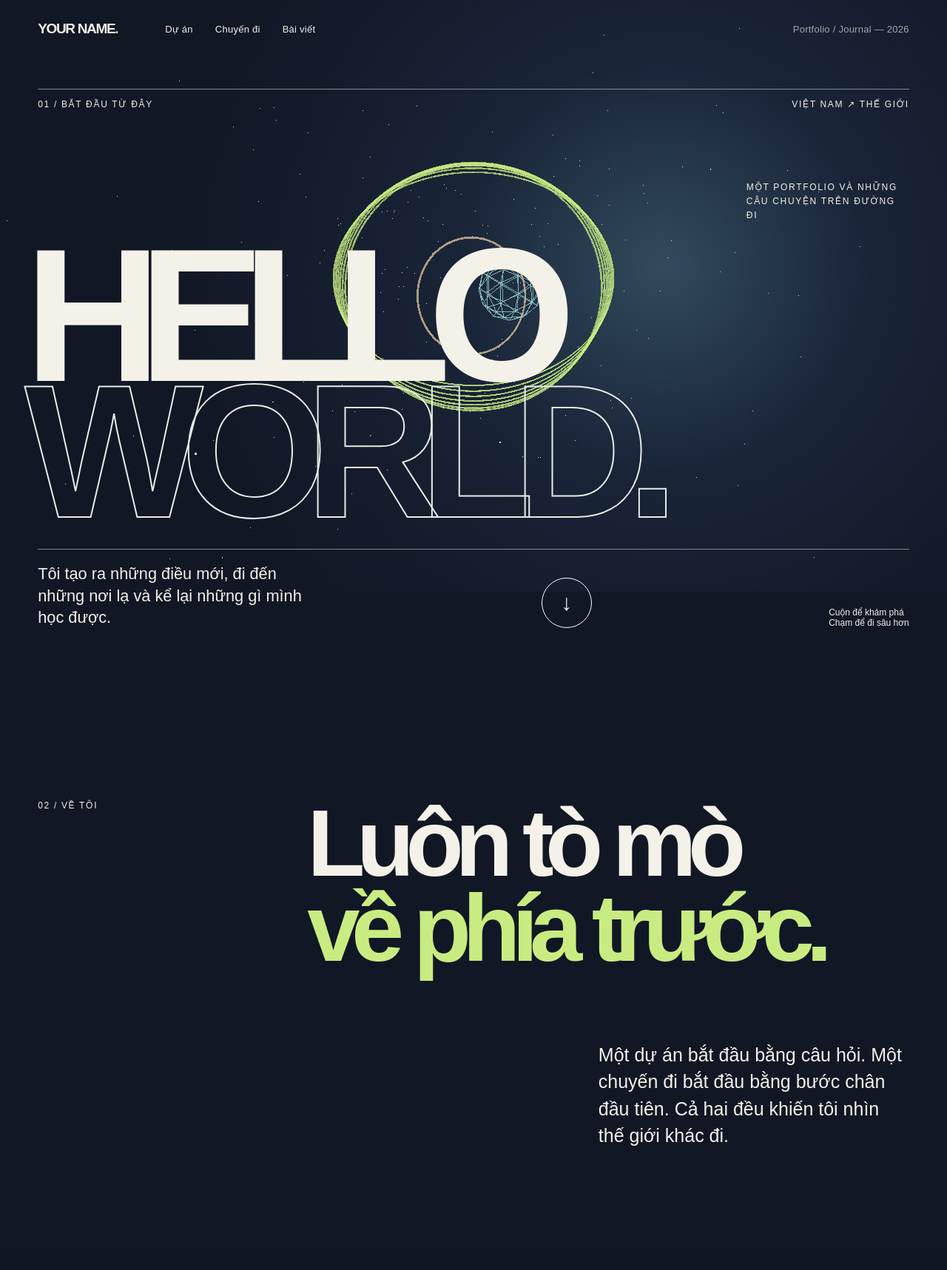
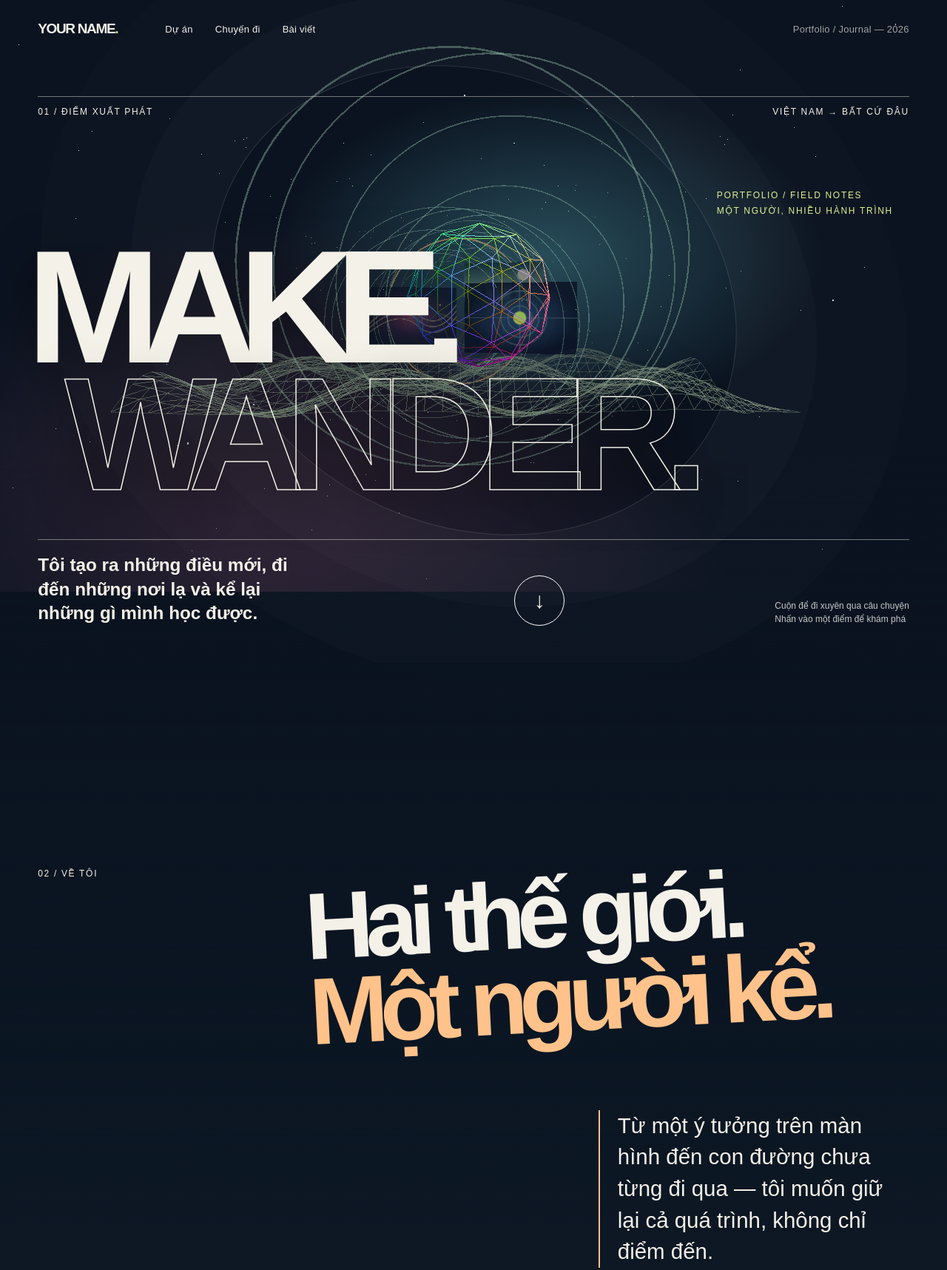
Before and after one commit to huy-buidoanquang/huybuidoanquang, an Astro site: page / in a window 1280 px wide. Shown: the top 1717 px of the page at 74% size. Built offline with nearby package versions, Linux system fonts and the light colour scheme; Astro itself is replaced by a stand-in of ours; animation ran at ten frames a second.

Commit message:
Make portfolio journey immersive

```diff
--- /dev/null
+++ b/src/content/destinations/hoi-an.md
@@ -0,0 +1,9 @@
+---
+title: "Hội An"
+summary: "Ánh đèn và những con phố chậm khi trời vừa tối."
+cover: "../../assets/hoi-an.svg"
+coverAlt: "Đèn lồng sáng giữa phố cổ trong minh họa ban đêm"
+theme: "sand"
+---
+
+**Địa điểm mẫu.** Thay bằng ảnh và trải nghiệm thật của bạn. Mỗi nơi có thể mang một màu sắc và cách kể riêng.
--- /dev/null
+++ b/src/content/posts/light-and-places.md
@@ -0,0 +1,14 @@
+---
+title: "Ánh sáng của một nơi chốn"
+summary: "Một ghi chép mẫu về ảnh, màu sắc và ký ức."
+date: 2026-11-07
+category: "nhiep-anh"
+destination: "hoi-an"
+cover: "../../assets/hoi-an.svg"
+coverAlt: "Đèn lồng sáng giữa phố cổ trong minh họa ban đêm"
+theme: "sand"
+---
+
+*Bài viết mẫu — hãy thay bằng ảnh và câu chuyện của bạn.*
+
+Có những bức ảnh giúp ta nhớ lại màu sắc của một buổi tối. Có những bức khác giữ lại cả âm thanh và cảm giác khi đứng ở nơi ấy.
--- /dev/null
+++ b/src/content/projects/signal-study.md
@@ -0,0 +1,9 @@
+---
+title: "Tín hiệu & chuyển động"
+summary: "Một thử nghiệm mẫu về dữ liệu, nhịp điệu và tương tác."
+cover: "../../assets/signal.svg"
+coverAlt: "Những đường sáng uốn cong trên nền tím sẫm"
+theme: "night"
+---
+
+**Dự án mẫu.** Thay bằng một sản phẩm, nghiên cứu hoặc tác phẩm thật của bạn. Hãy kể điều gì khiến bạn bắt đầu và quyết định nào tạo ra kết quả.
--- /dev/null
+++ b/src/content/projects/travel-notes.md
@@ -0,0 +1,9 @@
+---
+title: "Những trang nhật ký"
+summary: "Một dự án mẫu kết hợp ảnh, địa điểm và ký ức."
+cover: "../../assets/hoi-an.svg"
+coverAlt: "Đèn lồng sáng giữa phố cổ trong minh họa ban đêm"
+theme: "sand"
+---
+
+**Dự án mẫu.** Đây có thể là nơi bạn kể về một bộ ảnh, một ý tưởng cá nhân hoặc một sản phẩm bạn tự tạo.
--- a/src/journey/JourneyCanvas.ts
+++ b/src/journey/JourneyCanvas.ts
@@ -1,5 +1,8 @@
 import * as THREE from 'three';
 import { getScrollProgress } from './scrollProgress.js';
+import projectArt from '../assets/project.svg?url';
+import signalArt from '../assets/signal.svg?url';
+import placeArt from '../assets/dalat.svg?url';
 
 export function mountJourney(canvas: HTMLCanvasElement | null) {
     if (!canvas) return;
@@ -11,35 +14,64 @@ export function mountJourney(canvas: HTMLCanvasElement | null) {
     }
 
     const scene = new THREE.Scene();
+    scene.fog = new THREE.FogExp2(0x111725, 0.018);
     const camera = new THREE.PerspectiveCamera(55, 1, 0.1, 100);
-    camera.position.z = 12;
+    const route = new THREE.CatmullRomCurve3([
+        new THREE.Vector3(0, 0, 13),
+        new THREE.Vector3(0.3, 0.2, 4),
+        new THREE.Vector3(1.7, 0, -6),
+        new THREE.Vector3(-1.3, 0.4, -16),
+        new THREE.Vector3(0.8, 0.3, -28),
+        new THREE.Vector3(0, 0.5, -38),
+    ]);
+    camera.position.copy(route.getPointAt(0));
     const objects: THREE.Object3D[] = [];
     const add = (object: THREE.Object3D) => { scene.add(object); objects.push(object); };
-    const ringMaterial = new THREE.MeshBasicMaterial({ color: 0xc8ec81, wireframe: true, transparent: true, opacity: 0.48 });
-    for (let i = 0; i < 7; i++) {
-        const ring = new THREE.Mesh(new THREE.TorusGeometry(2.7 + i * 0.34, 0.015, 5, 100), ringMaterial);
-        ring.position.z = -i * 1.25;
-        ring.rotation.x = 0.3 + i * 0.07;
+    const ringMaterial = new THREE.MeshBasicMaterial({ color: 0xa9debf, transparent: true, opacity: 0.36 });
+    for (let i = 0; i < 19; i++) {
+        const ring = new THREE.Mesh(new THREE.TorusGeometry(3.7 + Math.sin(i * 1.3) * 0.7, 0.018, 3, 80), ringMaterial);
+        ring.position.set(Math.sin(i * 0.62) * 1.2, Math.cos(i * 0.47) * 0.7, 3 - i * 1.8);
+        ring.rotation.set(0.22 + Math.sin(i) * 0.12, Math.cos(i * 0.7) * 0.2, i * 0.37);
         add(ring);
     }
     const core = new THREE.Mesh(
-        new THREE.IcosahedronGeometry(1.4, 1),
-        new THREE.MeshBasicMaterial({ color: 0x9fd6d0, wireframe: true, transparent: true, opacity: 0.6 })
+        new THREE.IcosahedronGeometry(1.9, 1),
+        new THREE.MeshNormalMaterial({ wireframe: true, transparent: true, opacity: 0.8 })
     );
-    core.position.set(1.6, 0.3, -13);
+    core.position.set(0.5, 0.4, -2);
     add(core);
+    const imageTextures = [projectArt, signalArt, placeArt].map((url) => new THREE.TextureLoader().load(url));
+    imageTextures.forEach((texture, index) => {
+        texture.colorSpace = THREE.SRGBColorSpace;
+        const frame = new THREE.Mesh(
+            new THREE.PlaneGeometry(4.8, 3),
+            new THREE.MeshBasicMaterial({ map: texture, side: THREE.DoubleSide, transparent: true, opacity: 0.88 })
+        );
+        frame.position.set(index === 1 ? -2.5 : 2.5, index === 2 ? 1.4 : -0.3, -11 - index * 5);
+        frame.rotation.y = index === 1 ? 0.28 : -0.28;
+        add(frame);
+    });
     const portal = new THREE.Mesh(
-        new THREE.TorusGeometry(4, 0.07, 6, 100),
-        new THREE.MeshBasicMaterial({ color: 0xe4c49b, transparent: true, opacity: 0.75 })
+        new THREE.TorusGeometry(5.1, 0.055, 5, 100),
+        new THREE.MeshBasicMaterial({ color: 0xf0b878, transparent: true, opacity: 0.85 })
     );
     portal.position.z = -27;
-    portal.rotation.y = 0.4;
+    portal.rotation.y = 0.2;
     add(portal);
-    const stars = new Float32Array(240 * 3);
-    for (let i = 0; i < 240; i++) {
-        stars[i * 3] = (Math.random() - 0.5) * 24;
+    const terrain = new THREE.PlaneGeometry(35, 30, 38, 32);
+    terrain.rotateX(-Math.PI / 2);
+    const vertices = terrain.attributes.position;
+    for (let i = 0; i < vertices.count; i++) {
+        const x = vertices.getX(i), z = vertices.getZ(i);
+        vertices.setY(i, Math.sin(x * 0.42) * Math.cos(z * 0.31) * 1.4 + Math.sin(z * 0.65) * 0.45);
+    }
+    add(new THREE.Mesh(terrain, new THREE.MeshBasicMaterial({ color: 0xb6d1aa, wireframe: true, transparent: true, opacity: 0.35 })));
+    terrain.translate(0, -5, -31);
+    const stars = new Float32Array(300 * 3);
+    for (let i = 0; i < 300; i++) {
+        stars[i * 3] = (Math.random() - 0.5) * 28;
         stars[i * 3 + 1] = (Math.random() - 0.5) * 18;
-        stars[i * 3 + 2] = 8 - Math.random() * 48;
+        stars[i * 3 + 2] = 8 - Math.random() * 50;
     }
     const starGeometry = new THREE.BufferGeometry();
     starGeometry.setAttribute('position', new THREE.BufferAttribute(stars, 3));
@@ -59,12 +91,14 @@ export function mountJourney(canvas: HTMLCanvasElement | null) {
     const draw = () => {
         if (disposed || document.hidden) return;
         const progress = getScrollProgress(scrollY, document.documentElement.scrollHeight - innerHeight);
-        camera.position.z += (12 - progress * 43 - camera.position.z) * 0.06;
-        camera.position.x += (pointerX * 0.35 - camera.position.x) * 0.04;
-        camera.position.y += (-pointerY * 0.25 - camera.position.y) * 0.04;
-        core.rotation.x += 0.003;
-        core.rotation.y += 0.004;
-        portal.rotation.z += 0.0015;
+        const target = route.getPointAt(progress * 0.98);
+        camera.position.lerp(target, 0.055);
+        camera.position.x += (pointerX * 0.23) * 0.03;
+        camera.position.y += (-pointerY * 0.18) * 0.03;
+        camera.lookAt(route.getPointAt(Math.min(progress * 0.98 + 0.045, 1)));
+        core.rotation.x += 0.002;
+        core.rotation.y += 0.003;
+        portal.rotation.z += 0.001;
         renderer.render(scene, camera);
         frame = requestAnimationFrame(draw);
     };
@@ -82,6 +116,7 @@ export function mountJourney(canvas: HTMLCanvasElement | null) {
             if (Array.isArray(material)) material.forEach((item) => item.dispose());
             else material?.dispose();
         }
+        imageTextures.forEach((texture) => texture.dispose());
         renderer.dispose();
     };
     resize();
--- a/src/pages/index.astro
+++ b/src/pages/index.astro
@@ -3,6 +3,7 @@ import BaseLayout from '../layouts/BaseLayout.astro';
 import { Image } from 'astro:assets';
 import { getCollection } from 'astro:content';
 import profile from '../data/profile.json';
+import '../styles/experience.css';
 const projects = await getCollection('projects');
 const destinations = await getCollection('destinations');
 const posts = (await getCollection('posts')).sort((a,b) => b.data.date.valueOf() - a.data.date.valueOf());
@@ -13,29 +14,29 @@ const posts = (await getCollection('posts')).sort((a,b) => b.data.date.valueOf()
         <canvas id="journey-canvas" class="journey-canvas" aria-hidden="true"></canvas>
         <section id="person" class="chapter hero-chapter" aria-labelledby="hero-title">
             <div class="chapter-inner hero-inner">
-                <div class="hero-topline"><span>01 / Bắt đầu từ đây</span><span>{profile.location} ↗ Thế giới</span></div>
-                <p class="hero-kicker">Một portfolio và những câu chuyện trên đường đi</p>
-                <h1 id="hero-title"><span>HELLO</span><span class="outline">WORLD.</span></h1>
-                <div class="hero-bottomline"><p>{profile.intro}</p><a href="#projects" class="circle-link" aria-label="Cuộn tới dự án">↓</a><span>Cuộn để khám phá<br />Chạm để đi sâu hơn</span></div>
+                <div class="hero-topline"><span>01 / Điểm xuất phát</span><span>{profile.location} → bất cứ đâu</span></div>
+                <p class="hero-kicker">Portfolio / Field notes<br />Một người, nhiều hành trình</p>
+                <h1 id="hero-title"><span>MAKE.</span><span class="outline">WANDER.</span></h1>
+                <div class="hero-bottomline"><p>{profile.intro}</p><a href="#projects" class="circle-link" aria-label="Cuộn tới dự án">↓</a><span>Cuộn để đi xuyên qua câu chuyện<br />Nhấn vào một điểm để khám phá</span></div>
             </div>
         </section>
         <section class="chapter about-chapter" aria-labelledby="about-title">
-            <div class="chapter-inner about-inner"><span class="section-number">02 / Về tôi</span><h2 id="about-title">Luôn tò mò<br /><em>về phía trước.</em></h2><p>Một dự án bắt đầu bằng câu hỏi. Một chuyến đi bắt đầu bằng bước chân đầu tiên. Cả hai đều khiến tôi nhìn thế giới khác đi.</p></div>
+            <div class="chapter-inner about-inner"><span class="section-number">02 / Về tôi</span><h2 id="about-title">Hai thế giới.<br /><em>Một người kể.</em></h2><p>Từ một ý tưởng trên màn hình đến con đường chưa từng đi qua — tôi muốn giữ lại cả quá trình, không chỉ điểm đến.</p></div>
         </section>
         <section id="projects" class="chapter projects-chapter" aria-labelledby="projects-title">
-            <div class="chapter-inner"><div class="chapter-heading"><span class="section-number">03 / Những thứ tôi tạo ra</span><h2 id="projects-title">Selected<br /><em>work.</em></h2></div>
+            <div class="chapter-inner"><div class="chapter-heading"><span class="section-number">03 / Những thứ tôi tạo ra</span><h2 id="projects-title">Made<br /><em>of curiosity.</em></h2></div>
                 <div class="project-list">{projects.map((project,index) => <a class="project-row" href={'/projects/' + project.id + '/'}><span class="project-order">0{index+1}</span><strong>{project.data.title}</strong><span class="project-summary">{project.data.summary}</span><span class="project-arrow">↗</span></a>)}</div>
                 <p class="sample-note">Dự án mẫu — thay nội dung trong GitHub.</p>
             </div>
         </section>
         <section id="journeys" class="chapter journeys-chapter" aria-labelledby="journeys-title">
-            <div class="chapter-inner"><span class="section-number">04 / Ngoài màn hình</span><h2 id="journeys-title">Đi xa<br /><em>để nhìn gần.</em></h2><p>Mỗi nơi có một nhịp sống. Mỗi chuyến đi để lại một góc nhìn mới.</p>
-                <div class="destination-list">{destinations.map((place) => <a href={'/places/' + place.id + '/'} class="destination-link"><Image src={place.data.cover} alt={place.data.coverAlt} widths={[480,960]} sizes="(max-width: 800px) 90vw, 45vw" loading="lazy" /><span><small>Điểm đến / 01</small><strong>{place.data.title}</strong><b>Khám phá ↗</b></span></a>)}</div>
+            <div class="chapter-inner"><span class="section-number">04 / Ngoài màn hình</span><h2 id="journeys-title">Beyond<br /><em>coordinates.</em></h2><p>Đi qua một nơi là nhìn thấy nó đổi khác theo ánh sáng, con người và ký ức của chính mình.</p>
+                <div class="destination-list">{destinations.map((place,index) => <a href={'/places/' + place.id + '/'} class="destination-link"><Image src={place.data.cover} alt={place.data.coverAlt} widths={[480,960]} sizes="(max-width: 800px) 90vw, 45vw" loading="lazy" /><span><small>Điểm đến / 0{index+1}</small><strong>{place.data.title}</strong><b>Khám phá ↗</b></span></a>)}</div>
                 <p class="sample-note">Địa điểm mẫu — thay ảnh và câu chuyện trong GitHub.</p>
             </div>
         </section>
         <section id="journal" class="chapter journal-chapter" aria-labelledby="journal-title">
-            <div class="chapter-inner"><span class="section-number">05 / Nhật ký</span><h2 id="journal-title">Stories<br /><em>to tell.</em></h2><div class="journal-list">{posts.slice(0,3).map((post,index) => <a href={'/journal/' + post.id + '/'}><span>0{index+1}</span><strong>{post.data.title}</strong><span>{post.data.category.replace('-', ' ')}</span><b>↗</b></a>)}</div><a class="text-link" href="/journal/">Đọc tất cả bài viết ↗</a></div>
+            <div class="chapter-inner"><span class="section-number">05 / Nhật ký</span><h2 id="journal-title">Field<br /><em>notes.</em></h2><div class="journal-list">{posts.slice(0,3).map((post,index) => <a href={'/journal/' + post.id + '/'}><span>0{index+1}</span><strong>{post.data.title}</strong><span>{post.data.category.replace('-', ' ')}</span><b>↗</b></a>)}</div><a class="text-link" href="/journal/">Đọc tất cả bài viết ↗</a></div>
         </section>
     </main>
     <script>
--- /dev/null
+++ b/src/styles/experience.css
@@ -0,0 +1,251 @@
+.home {
+    --acid: #dcf08f;
+    --warm: #ffc28a;
+    background: #0b1320;
+}
+
+.journey-backdrop {
+    background:
+        radial-gradient(ellipse at 58% 43%, #284c59 0%, transparent 35%),
+        radial-gradient(ellipse at 30% 110%, #442d42 0%, transparent 48%),
+        #0b1320;
+}
+
+.hero-chapter {
+    min-height: 112svh;
+    isolation: isolate;
+}
+
+.hero-chapter::before,
+.hero-chapter::after {
+    content: "";
+    position: absolute;
+    pointer-events: none;
+}
+
+.hero-chapter::before {
+    width: 52vw;
+    height: 52vw;
+    top: 9vh;
+    left: 24vw;
+    border: 1px solid #ffffff23;
+    border-radius: 50%;
+    box-shadow: 0 0 0 8vw #ffffff04, 0 0 0 17vw #ffffff03;
+    transform: rotate(-17deg) skew(10deg);
+}
+
+.hero-chapter::after {
+    inset: auto 0 0;
+    height: 35vh;
+    background: linear-gradient(transparent, #0b1320aa);
+    z-index: -1;
+}
+
+.hero-topline,
+.hero-bottomline {
+    border-color: #e7e8dc78;
+}
+
+.hero-kicker {
+    color: var(--acid);
+    max-width: 260px;
+    line-height: 1.8;
+}
+
+.hero-chapter h1 {
+    font-size: clamp(86px, 17vw, 320px);
+    line-height: .79;
+    margin-bottom: 7vh;
+    text-shadow: 0 15px 70px #0006;
+}
+
+.hero-chapter h1 span:last-child {
+    margin-left: 4vw;
+    -webkit-text-stroke: 1.5px #f0f0e4;
+}
+
+.hero-bottomline p {
+    font-size: clamp(17px, 1.9vw, 29px);
+    font-weight: 600;
+}
+
+.hero-bottomline > span {
+    color: #c4c9c8;
+    line-height: 1.5;
+}
+
+.about-chapter {
+    min-height: 130svh;
+    background: linear-gradient(#0b1320ee 0%, #0c1d2a55 55%, #151e2a99);
+}
+
+.about-inner h2 {
+    transform: rotate(-3deg);
+}
+
+.about-inner h2 em {
+    color: var(--warm);
+}
+
+.about-inner p {
+    font-size: clamp(20px, 2.3vw, 32px);
+    border-left: 2px solid var(--warm);
+    padding-left: 24px;
+}
+
+.projects-chapter {
+    min-height: 140svh;
+    background: linear-gradient(#151e2a99, #0d1120bd);
+}
+
+.chapter-heading h2 {
+    font-size: clamp(55px, 8.2vw, 145px);
+}
+
+.chapter-heading h2 em {
+    color: #9fd3d4;
+}
+
+.project-list {
+    margin-top: 18vh;
+}
+
+.project-row {
+    position: relative;
+    padding-top: 42px;
+    padding-bottom: 42px;
+}
+
+.project-row::before {
+    content: "";
+    position: absolute;
+    left: 0;
+    bottom: -1px;
+    width: 0;
+    height: 2px;
+    background: var(--acid);
+    transition: width .45s cubic-bezier(.2,.8,.2,1);
+}
+
+.project-row:hover::before,
+.project-row:focus-visible::before {
+    width: 100%;
+}
+
+.project-row:nth-child(2) {
+    margin-left: 7vw;
+}
+
+.project-row:nth-child(3) {
+    margin-left: 3vw;
+}
+
+.project-order {
+    color: var(--acid);
+}
+
+.journeys-chapter {
+    min-height: 170svh;
+    background: linear-gradient(#0d1120bd, #11282a88 45%, #0a2323db);
+}
+
+.journeys-chapter h2 {
+    font-size: clamp(60px, 10vw, 175px);
+    margin-top: 28vh;
+}
+
+.journeys-chapter h2 em {
+    color: var(--warm);
+}
+
+.destination-list {
+    gap: 15vh;
+    margin-top: 18vh;
+}
+
+.destination-link {
+    width: min(58vw, 820px);
+    min-height: 510px;
+    box-shadow: 0 40px 90px #06101288;
+    transform: rotate(-2deg);
+    transition: transform .6s cubic-bezier(.2,.8,.2,1);
+}
+
+.destination-link:nth-child(even) {
+    width: min(48vw, 680px);
+    transform: rotate(3deg);
+}
+
+.destination-link:hover,
+.destination-link:nth-child(even):hover {
+    transform: rotate(0deg) translateY(-10px);
+}
+
+.destination-link img {
+    filter: saturate(.8) contrast(1.08);
+}
+
+.destination-link > span {
+    align-items: baseline;
+}
+
+.destination-link strong {
+    text-shadow: 0 8px 25px #0009;
+}
+
+.journal-chapter {
+    background: #e9e3d7;
+}
+
+.journal-chapter h2 em {
+    color: #a45b43;
+}
+
+.journal-list a:hover strong {
+    color: #a45b43;
+}
+
+@media (max-width: 800px) {
+    .hero-chapter h1 {
+        font-size: 16vw;
+    }
+
+    .hero-chapter::before {
+        width: 95vw;
+        height: 95vw;
+        left: 5vw;
+        top: 22vh;
+    }
+
+    .about-chapter,
+    .projects-chapter {
+        min-height: 100svh;
+    }
+
+    .about-inner h2 {
+        transform: none;
+    }
+
+    .project-row:nth-child(2),
+    .project-row:nth-child(3) {
+        margin-left: 0;
+    }
+
+    .journeys-chapter {
+        min-height: 125svh;
+    }
+
+    .destination-link,
+    .destination-link:nth-child(even) {
+        width: 100%;
+        min-height: 350px;
+        transform: none;
+    }
+}
+
+@media (prefers-reduced-motion: reduce) {
+    .project-row::before,
+    .destination-link {
+        transition: none;
+    }
+}
```
Also changed, not shown: src/assets/hoi-an.svg (added), src/assets/signal.svg (added).
